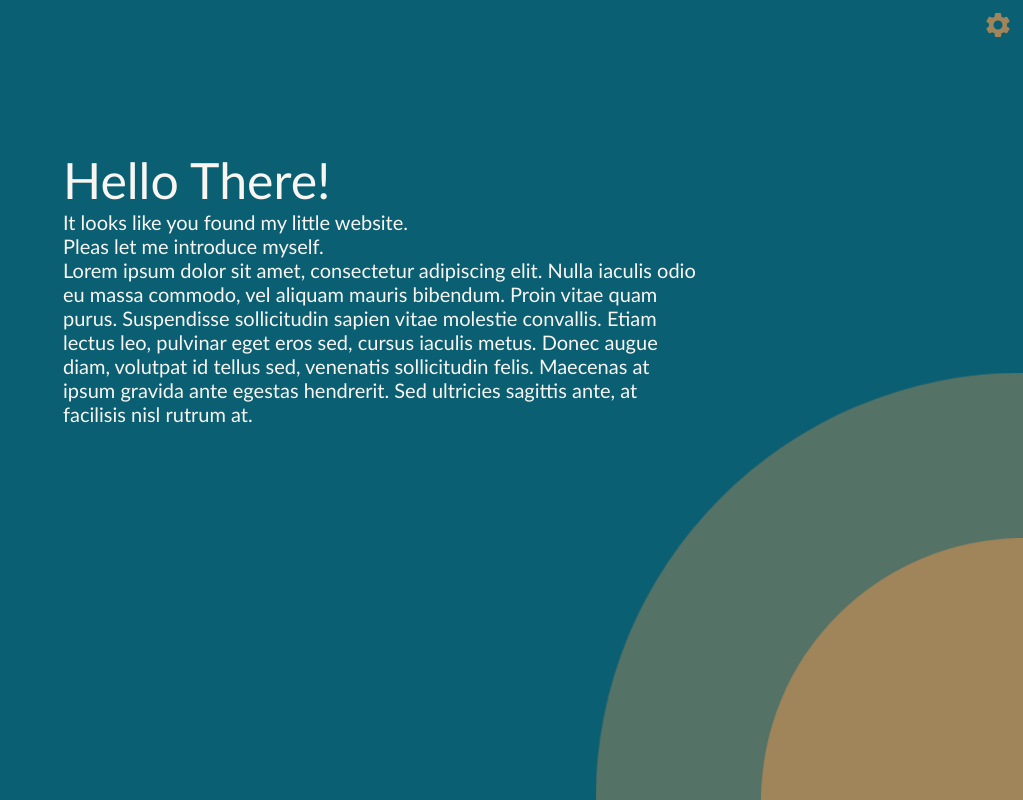
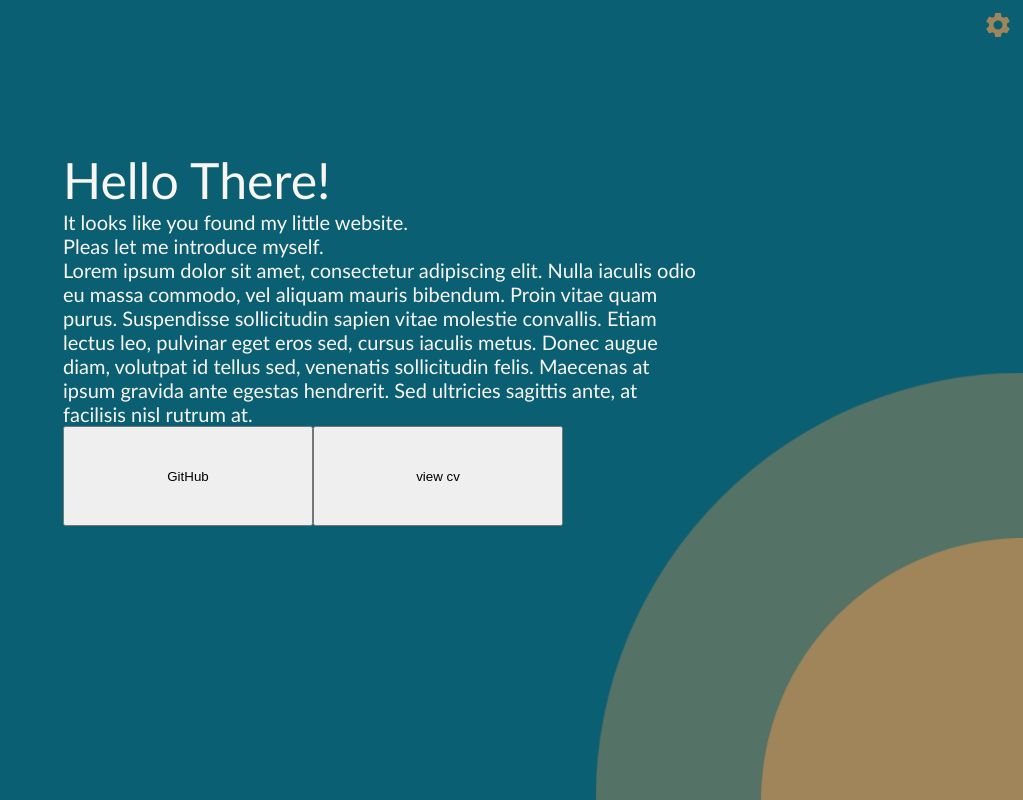
Before and after one commit to 0kMike/windot, a React (Create React App) app: page /home in a window 1280 px wide. Shown: the top 800 px of the page, without its empty margins (257-1280 px from the left). Built offline with nearby package versions, Linux system fonts and the light colour scheme; the HTML template or start-up script is replaced by a standard one.

Commit message:
Add ButtonPanel in Content and Buttons

```diff
--- a/src/App.tsx
+++ b/src/App.tsx
@@ -6,6 +6,8 @@ import NavBar from "./components/NavBar/NavBar";
 import {IColors} from "./interfaces/IColors";
 import {colorPalettes} from "./provider/colorProvider";
 import AnimationCircle from "./components/AnimationCircle/AnimationCircle";
+import Button from './components/Content/Button/Button';
+import ButtonPanel from './components/Content/ButtonPanel/ButtonPanel';
 
 const App: React.FunctionComponent = () => {
 
@@ -26,7 +28,12 @@ const App: React.FunctionComponent = () => {
       <BrowserRouter>
         <Route to={"/"}>
             <NavBar colors={colors} setColors={setColors} showSettings={showSettings} setShowSettings={setShowSettings}/>
-            <Content marginTop={100} colors={colors}/>
+            <Content marginTop={100} colors={colors}>
+              <ButtonPanel colors={colors}>
+                <Button text="GitHub" colors={colors}/>
+                <Button text="view cv" colors={colors}/>
+              </ButtonPanel>
+            </Content>
             <AnimationCircle colors={colors} diameter={800} duration={80} opacity={50}/>
             <AnimationCircle colors={colors} diameter={500} duration={100} opacity={100}/>
         </Route>
--- /dev/null
+++ b/src/components/Content/Button/Button.module.css
@@ -0,0 +1,5 @@
+.container {
+    display: flex;
+    width: 250px;
+    height: 100px;
+}
--- /dev/null
+++ b/src/components/Content/Button/Button.tsx
@@ -0,0 +1,18 @@
+import React from "react";
+import { IColors } from "../../../interfaces/IColors";
+import styles from "./Button.module.css"
+
+interface IButtonProps {
+    colors: IColors,
+    text: string,
+}
+
+const Button: React.FunctionComponent<IButtonProps> = (props) => {
+  const {text} = props;
+
+  return <input className={styles.container} type="button" value={text}>
+
+  </input>;
+};
+
+export default Button;
--- /dev/null
+++ b/src/components/Content/ButtonPanel/ButtonPanel.module.css
@@ -0,0 +1,4 @@
+.container {
+    display: flex;
+    flex-direction: row;
+}
--- /dev/null
+++ b/src/components/Content/ButtonPanel/ButtonPanel.tsx
@@ -0,0 +1,15 @@
+import React from "react";
+import { IColors } from "../../../interfaces/IColors";
+import styles from "./ButtonPanel.module.css";
+
+interface IButtonPanelProps {
+  colors: IColors;
+}
+
+const ButtonPanel: React.FunctionComponent<IButtonPanelProps> = (props) => {
+  return <div className={styles.container}>
+        {props.children}
+      </div>;
+};
+
+export default ButtonPanel;
```
